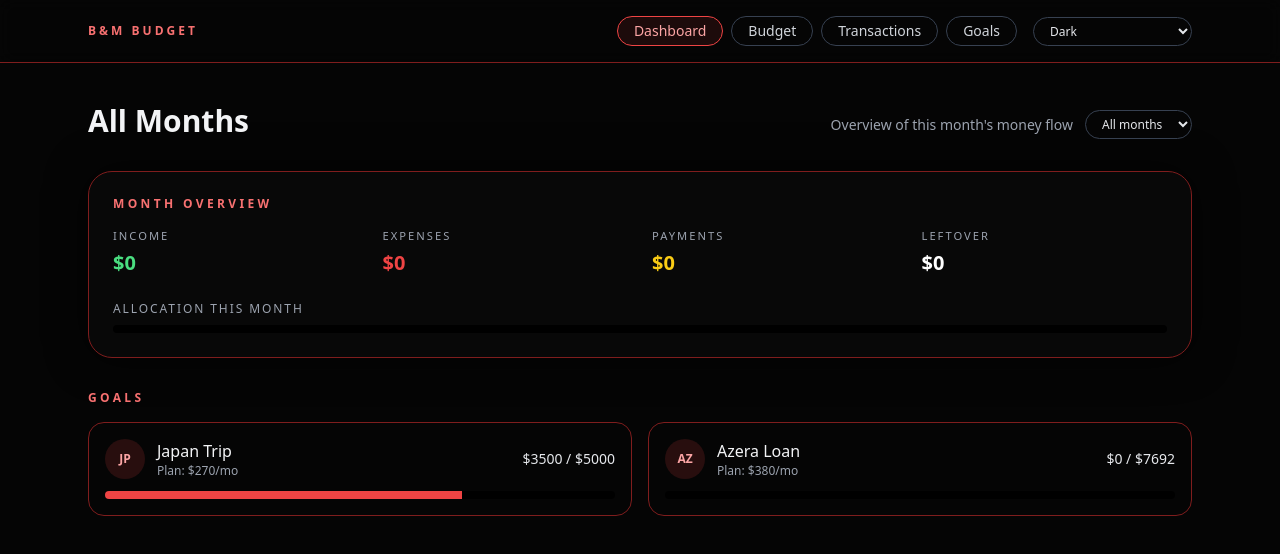
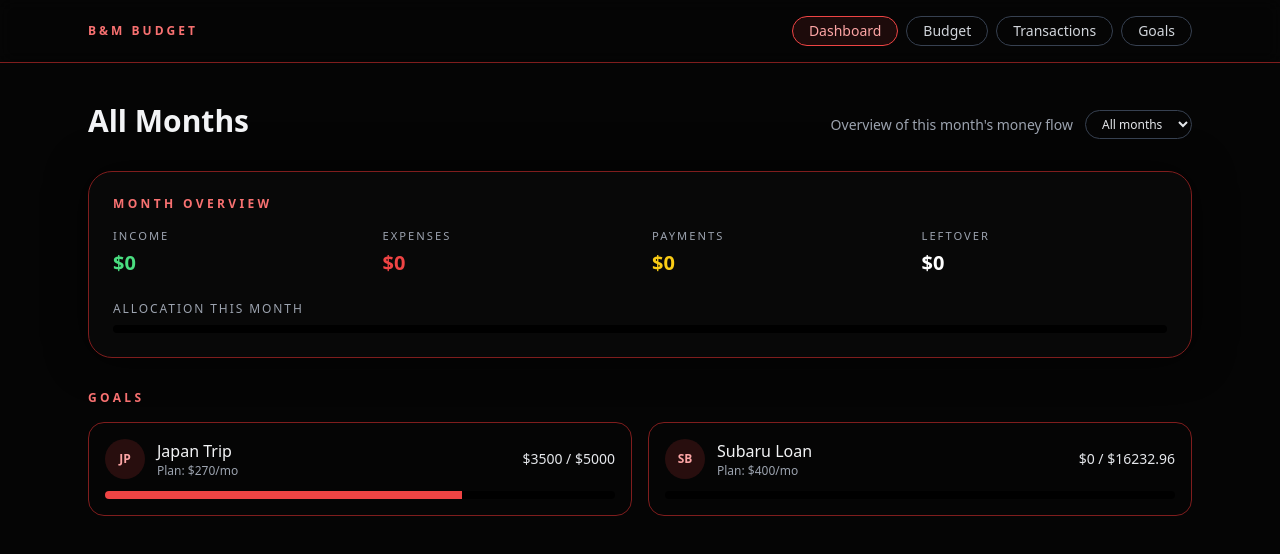
Before and after one commit to bridgerdean47/budget-app, a React (Vite) app: page / in a window 1280 px wide. Shown: the top 554 px of the page. Built offline with nearby package versions, Linux system fonts and the light colour scheme.

Commit message:
"adding hover effects"

```diff
--- a/src/App.jsx
+++ b/src/App.jsx
@@ -13,11 +13,11 @@ const goals = [
   },
   {
     id: 2,
-    label: "Azera Loan",
-    code: "AZ",
-    planPerMonth: 380,
+    label: "Subaru Loan",
+    code: "SB",
+    planPerMonth: 400,
     current: 0,
-    target: 7692,
+    target: 16232.96,
   },
 ];
 
@@ -25,7 +25,7 @@ const goals = [
 
 export default function App() {
   const [activeTab, setActiveTab] = useState("dashboard");
-  const [theme, setTheme] = useState("dark"); // keep option, but we style dark
+  const theme = "dark"; // hard-lock to dark theme
   const [transactions, setTransactions] = useState([]);
   const [selectedMonth, setSelectedMonth] = useState("all"); // "all" or "YYYY-MM"
 
@@ -115,13 +115,19 @@ export default function App() {
     "border-b sticky top-0 z-50 backdrop-blur bg-[#050505cc] border-red-900";
 
 const navActive =
-    "px-4 py-1 rounded-full border transition border-red-500 bg-red-500/10 text-red-300";
+  "px-4 py-1 rounded-full border border-red-500 bg-red-500/10 text-red-300 " +
+  "transition transform hover:-translate-y-0.5 hover:shadow-[0_0_18px_rgba(248,113,113,0.7)]";
 
 const navInactive =
-    "px-4 py-1 rounded-full border transition border-gray-700 text-gray-300 hover:border-red-500 hover:text-red-300";
+  "px-4 py-1 rounded-full border border-gray-700 text-gray-300 " +
+  "transition transform hover:-translate-y-0.5 hover:border-red-500 hover:text-red-300 " +
+  "hover:shadow-[0_0_16px_rgba(248,113,113,0.5)]";
 
 const cardClass =
-    "rounded-3xl p-6 border bg-[#080808] border-red-900 shadow-[0_0_40px_rgba(0,0,0,0.7)]";
+  "rounded-3xl p-6 border bg-[#080808] border-red-900 shadow-[0_0_40px_rgba(0,0,0,0.7)] " +
+  "transition-transform transition-shadow duration-200 " +
+  "hover:-translate-y-1 hover:border-red-500 hover:shadow-[0_0_40px_rgba(248,113,113,0.55)]";
+
 
   const tabs = [
     { id: "dashboard", label: "Dashboard" },
@@ -155,15 +161,6 @@ export default function App() {
       </button>
     ))}
   </nav>
-
-            <select
-              value={theme}
-              onChange={(e) => setTheme(e.target.value)}
-              className="text-xs rounded-full border border-gray-700 bg-[#050505] text-gray-200 px-3 py-1 outline-none cursor-pointer"
-            >
-              <option value="dark">Dark</option>
-              <option value="sage">Sage (experimental)</option>
-            </select>
 </div>
         </div>
       </header>
@@ -392,9 +389,16 @@ function TransactionsPage({
 
         <div className="mt-4 flex flex-wrap items-center gap-3 text-xs">
 <label className="inline-flex cursor-pointer flex-col gap-2">
-            <span className="inline-flex items-center justify-center rounded-full border px-4 py-1.5 border-red-500 bg-red-500/10 text-red-300 hover:bg-red-500 hover:text-black transition">
+  <span
+    className={
+      "inline-flex items-center justify-center rounded-full border px-4 py-1.5 border-red-500 bg-red-500/10 text-red-300 " +
+      "transition transform hover:-translate-y-0.5 hover:bg-red-500 hover:text-black " +
+      "hover:shadow-[0_0_20px_rgba(248,113,113,0.7)]"
+    }
+  >
     Choose CSV file
   </span>
+
   <input
     type="file"
     accept=".csv"
@@ -403,10 +407,11 @@ function TransactionsPage({
   />
 </label>
 
+
 <button
   type="button"
   onClick={handleImport}
-            className="rounded-full border px-4 py-1.5 text-xs transition border-red-500 text-red-300 hover:bg-red-500 hover:text-black"
+  className="rounded-full border px-4 py-1.5 text-xs border-red-500 text-red-300 transition transform hover:-translate-y-0.5 hover:bg-red-500 hover:text-black hover:shadow-[0_0_20px_rgba(248,113,113,0.7)]"
 >
   Import CSV
 </button>
@@ -447,12 +452,11 @@ function TransactionsPage({
     <tr
       key={t.id}
       onClick={() => setEditing(t)}
-                  className="cursor-pointer border-b border-gray-800 hover:bg-[#111111]"
+      className="cursor-pointer border-b border-gray-800 transition-colors transform hover:bg-[#111111] hover:translate-x-1"
     >
       <td className="px-4 py-2 text-gray-200">{t.date}</td>
-                  <td className="px-4 py-2 text-gray-100">
-                    {t.description}
-                  </td>
+      <td className="px-4 py-2 text-gray-100">{t.description}</td>
+
       <td
         className={
           "px-4 py-2 " +
@@ -469,6 +473,7 @@ function TransactionsPage({
           ? "Payment"
           : "Expense"}
       </td>
+
       <td className="px-4 py-2 text-gray-100">
         ${t.amount.toFixed(2)}
       </td>
@@ -787,8 +792,10 @@ function GoalCard({ goal, theme }) {
   return (
 <div
   className={
-        "rounded-2xl p-4 border flex flex-col gap-3 " +
-        (isDark ? "bg-[#050505] border-red-900" : "bg-slate-100")
+    "rounded-2xl p-4 border flex flex-col gap-3 transition-transform transition-shadow duration-200 " +
+    (isDark
+      ? "bg-[#050505] border-red-900 hover:border-red-500 hover:shadow-[0_0_30px_rgba(248,113,113,0.4)] hover:-translate-y-1"
+      : "bg-slate-100")
   }
 >
       <div className="flex items-center justify-between">
```
Lines whose indentation alone changed are shown as unchanged.
